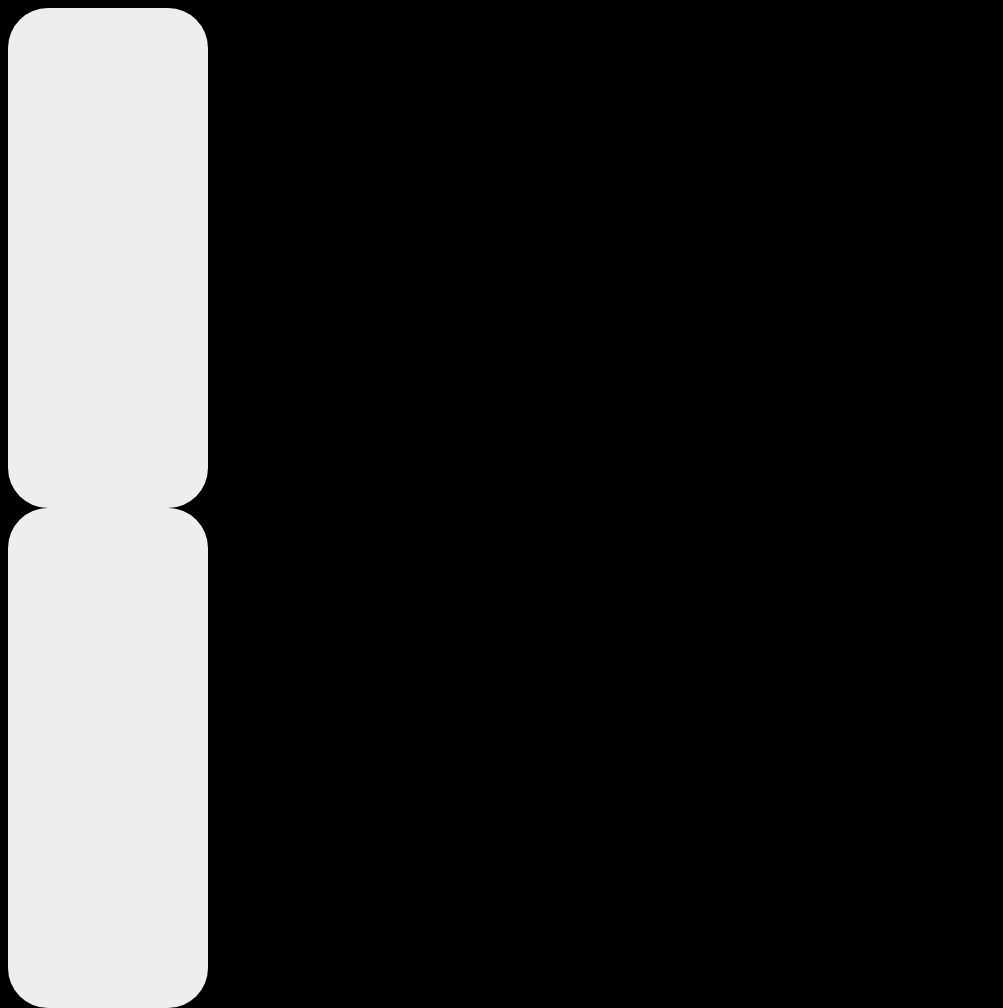
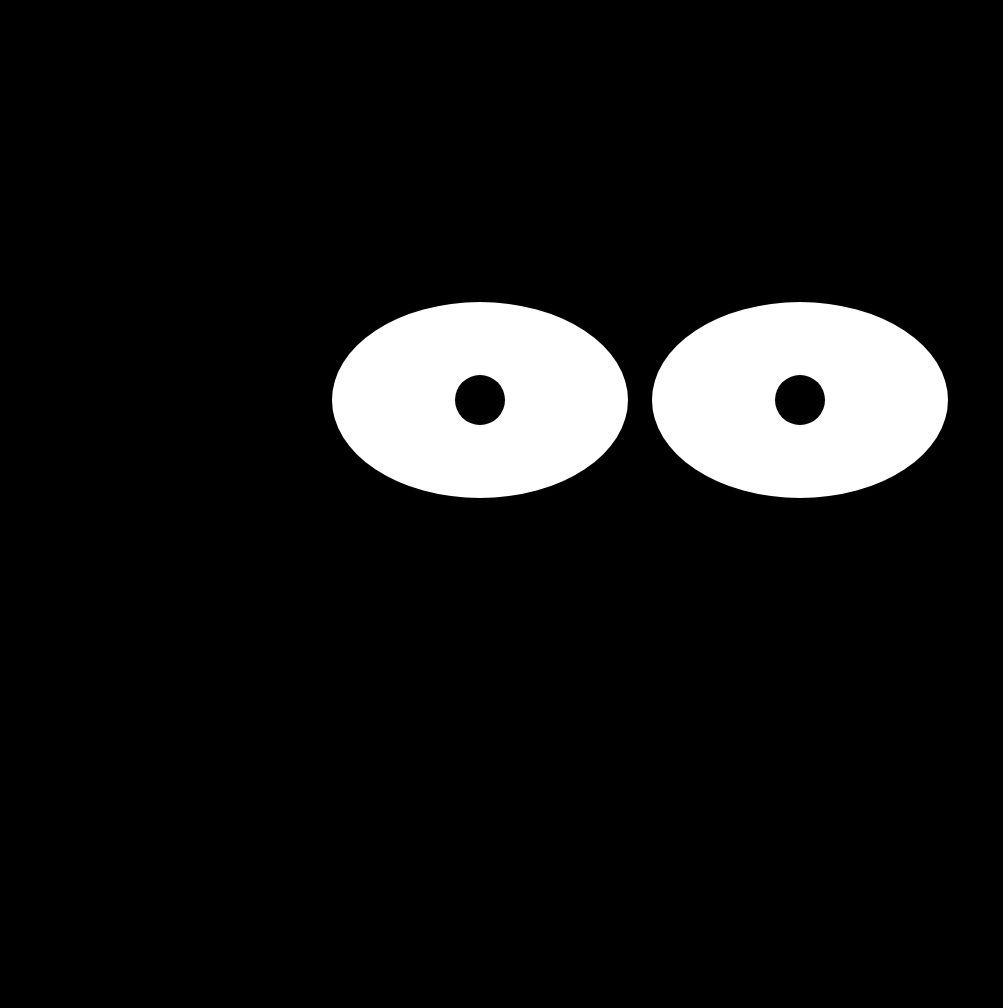
Before and after one commit to AsmaaElawady/animation-eyes, a plain HTML site: page index.html in a window 1280 px wide. Shown: the whole page, without its empty margins (0-1003 px from the left). After the commit the page ends 800 px from the top, so only its background shows below. Drawn offline with Linux system fonts and the light colour scheme.

Commit message:
Add animation

```diff
--- a/index.html
+++ b/index.html
@@ -7,7 +7,9 @@
     <link rel="stylesheet" href="style.css">
 </head>
 <body>
-    <div class="eye"></div>
-    <div class="eye"></div>
+    <div class="parent">
+        <div class="eye"><div class="black"></div></div>
+        <div class="eye"><div class="black"></div></div>
+    </div>
 </body>
 </html>
--- a/style.css
+++ b/style.css
@@ -1,12 +1,68 @@
-body{
-    background: #000;
-    position: absolute;
+* {
+    margin: 0;
+    padding: 0;
+    box-sizing: border-box;
 }
 
-.eye{
-    border-radius: 40px;
-    background-color: #eee;
+body {
+    display: flex;
+    justify-content: center;
+    align-items: center;
+    height: 100vh;
+    background-color: black;
+}
+
+h1{
+    color: aliceblue;
+}
+.parent {
+    display: flex;
+    gap: 20px;
+}
+
+.eye {
+    width: 300px;
+    height: 200px;
+    background-color: white;
+    border-radius: 50%;
+    display: flex;
+    justify-content: center;
+    align-items: center;
+    border: 2px solid black;
     position: relative;
-    height: 500px;
-    width: 200px;
 }
+
+.black {
+    width: 50px;
+    height: 50px;
+    background-color: black;
+    border-radius: 50%;
+    position: absolute;
+    text-align: center;
+    color: white;
+
+    animation-name: square;
+    animation-duration: 2s;
+    animation-timing-function: linear ;
+    animation-delay: 1s;
+    animation-iteration-count: infinite;
+    animation-direction:normal;
+    animation-fill-mode: both;
+}
+
+
+
+@keyframes square {
+    0%{
+        translate: 0 0;
+    }
+    50%{
+        translate: 20px 0;
+    }
+    75%{
+        translate: 0px 0px;
+    }
+    100%{
+        translate: -20px 0;
+    }
+}
```
